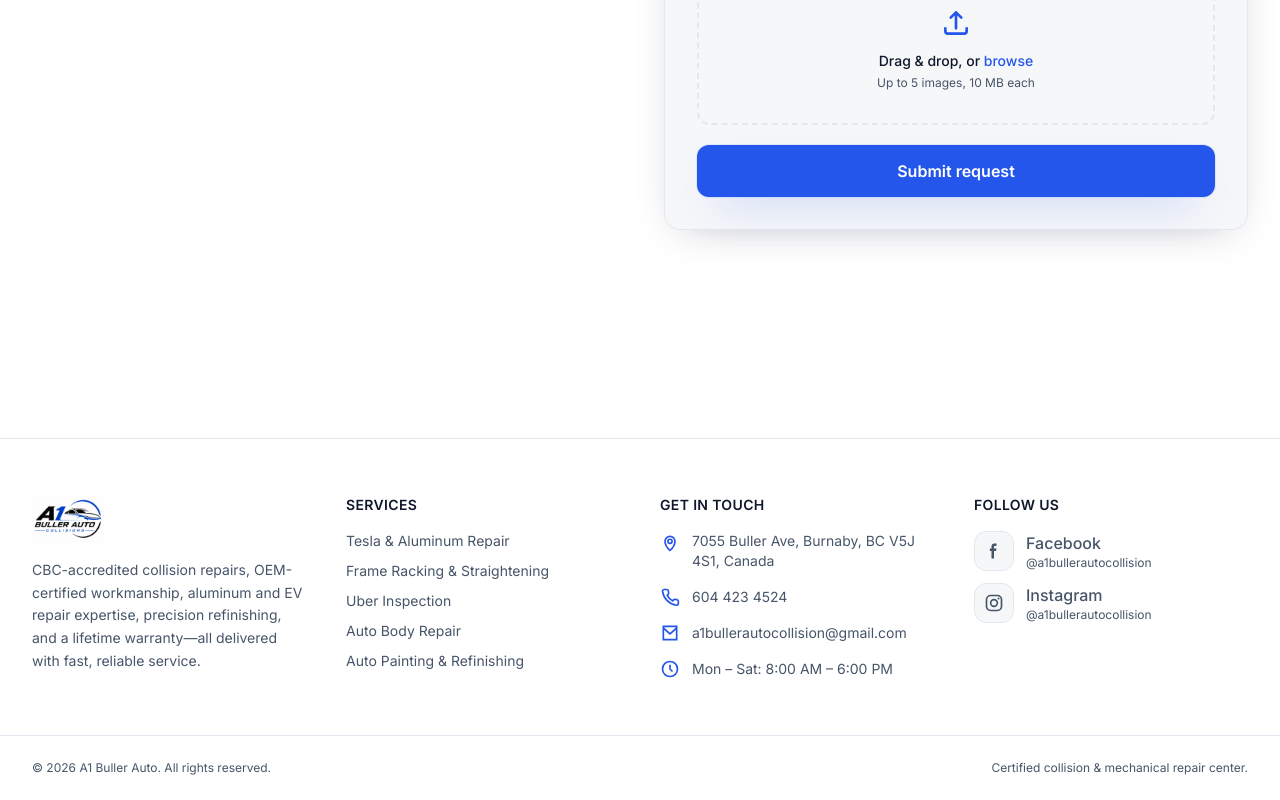
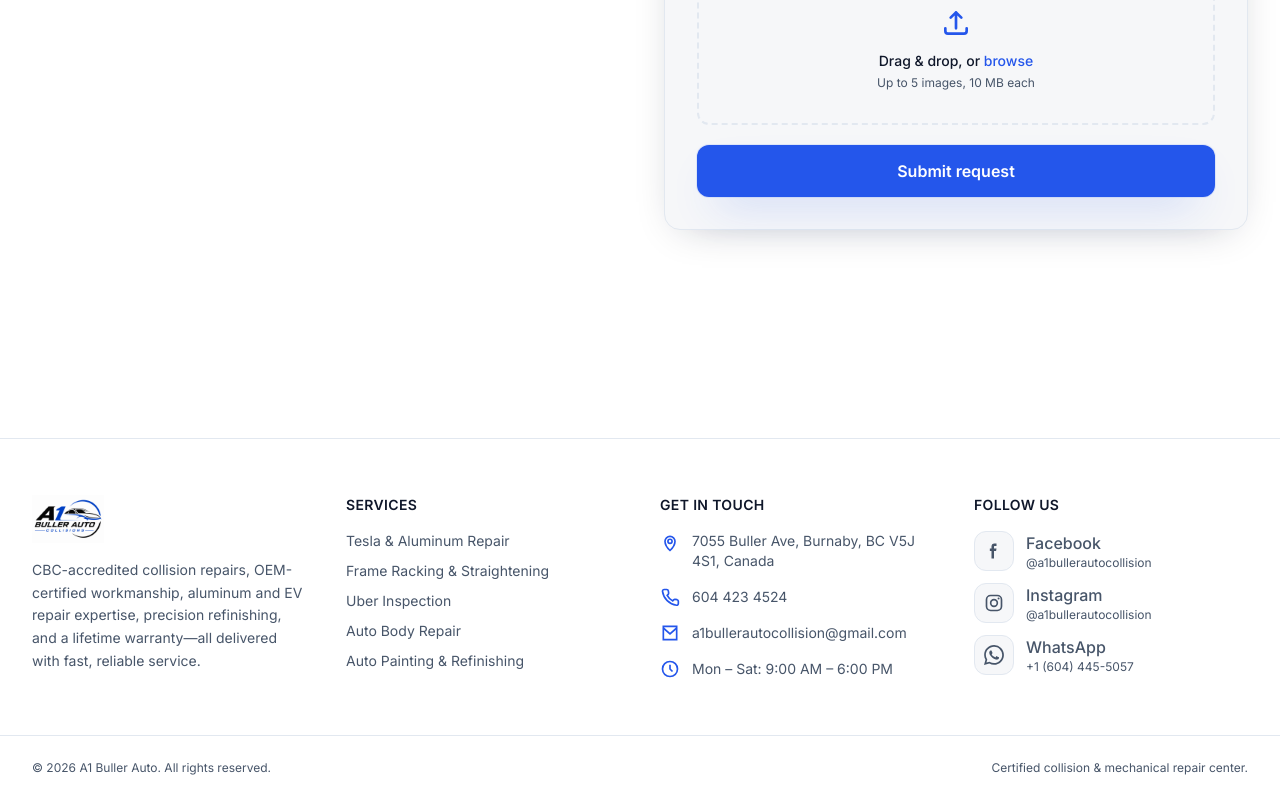
Before and after one commit to CodepaperAI/a1autobuller, a Next.js app: page / in a window 1280 px wide. Shown: the part 2186-2986 px from the top of the page. Built offline with nearby package versions, Linux system fonts and the light colour scheme.

Commit message:
Changed the time and add whatapp number

```diff
--- a/src/components/layout/Footer.jsx
+++ b/src/components/layout/Footer.jsx
@@ -181,7 +181,7 @@ const { theme, mounted } = useTheme();
         <path d="M12 7v5l3 3" />
       </svg>
 
-      <span>Mon – Sat: 8:00 AM – 6:00 PM</span>
+      <span>Mon – Sat: 9:00 AM – 6:00 PM</span>
     </li>
   </ul>
 </div>
@@ -209,13 +209,36 @@ const { theme, mounted } = useTheme();
       <div>
         <p className="font-medium">{social.label}</p>
         <p className="text-xs text-secondary">
-            {social.label === "Facebook"
-              ? "@a1bullerautocollision"
-              : "@a1bullerautocollision"}
+          @a1bullerautocollision
         </p>
       </div>
     </a>
   ))}
+
+  {/* WhatsApp */}
+  <a
+    href="https://wa.me/16044455057"
+    target="_blank"
+    rel="noopener noreferrer"
+    aria-label="WhatsApp"
+    className="flex items-center gap-3 text-secondary transition-colors hover:text-brand-600"
+  >
+    <div className="flex h-10 w-10 items-center justify-center rounded-xl surface-elevated">
+      <svg
+        className="h-5 w-5"
+        fill="currentColor"
+        viewBox="0 0 24 24"
+        aria-hidden="true"
+      >
+        <path d="M20.52 3.48A11.86 11.86 0 0012.04 0C5.51 0 .18 5.33.18 11.86c0 2.09.55 4.13 1.59 5.93L0 24l6.37-1.67a11.86 11.86 0 005.67 1.45h.01c6.53 0 11.86-5.33 11.86-11.86 0-3.17-1.23-6.15-3.39-8.44zM12.05 21.7a9.76 9.76 0 01-4.97-1.36l-.36-.21-3.78.99 1.01-3.69-.23-.38a9.75 9.75 0 01-1.5-5.19c0-5.39 4.39-9.78 9.79-9.78 2.61 0 5.07 1.02 6.92 2.87a9.72 9.72 0 012.87 6.91c0 5.39-4.39 9.79-9.75 9.79zm5.36-7.34c-.29-.14-1.71-.84-1.98-.94-.27-.1-.46-.14-.65.15-.19.29-.75.94-.91 1.13-.17.19-.33.22-.62.07-.29-.14-1.22-.45-2.33-1.43-.86-.77-1.44-1.72-1.61-2.01-.17-.29-.02-.44.13-.58.13-.13.29-.33.43-.49.14-.17.19-.29.29-.48.1-.19.05-.36-.02-.5-.07-.14-.65-1.56-.89-2.13-.24-.57-.48-.49-.65-.5h-.55c-.19 0-.5.07-.76.36-.26.29-1 1-.99 2.43.02 1.43 1.03 2.81 1.17 3 .14.19 2.03 3.1 4.92 4.35.69.3 1.23.48 1.65.61.69.22 1.31.19 1.8.12.55-.08 1.71-.7 1.95-1.37.24-.67.24-1.24.17-1.36-.07-.12-.26-.19-.55-.33z" />
+      </svg>
+    </div>
+
+    <div>
+      <p className="font-medium">WhatsApp</p>
+      <p className="text-xs text-secondary">+1 (604) 445-5057</p>
+    </div>
+  </a>
 </div>
 </div>
       </div>
--- a/src/components/sections/ContactSection.jsx
+++ b/src/components/sections/ContactSection.jsx
@@ -139,7 +139,7 @@ export default function ContactSection() {
             </div>
             <div className="flex items-center gap-3">
               <span className="flex h-9 w-9 items-center justify-center rounded-lg bg-brand-600/10 text-brand-600">🕒</span>
-              <span>Mon–Sat: 8:00 AM – 6:00 PM</span>
+              <span>Mon–Sat: 9:00 AM – 6:00 PM</span>
             </div>
           </div>
         </div>
```
Lines whose indentation alone changed are shown as unchanged.
